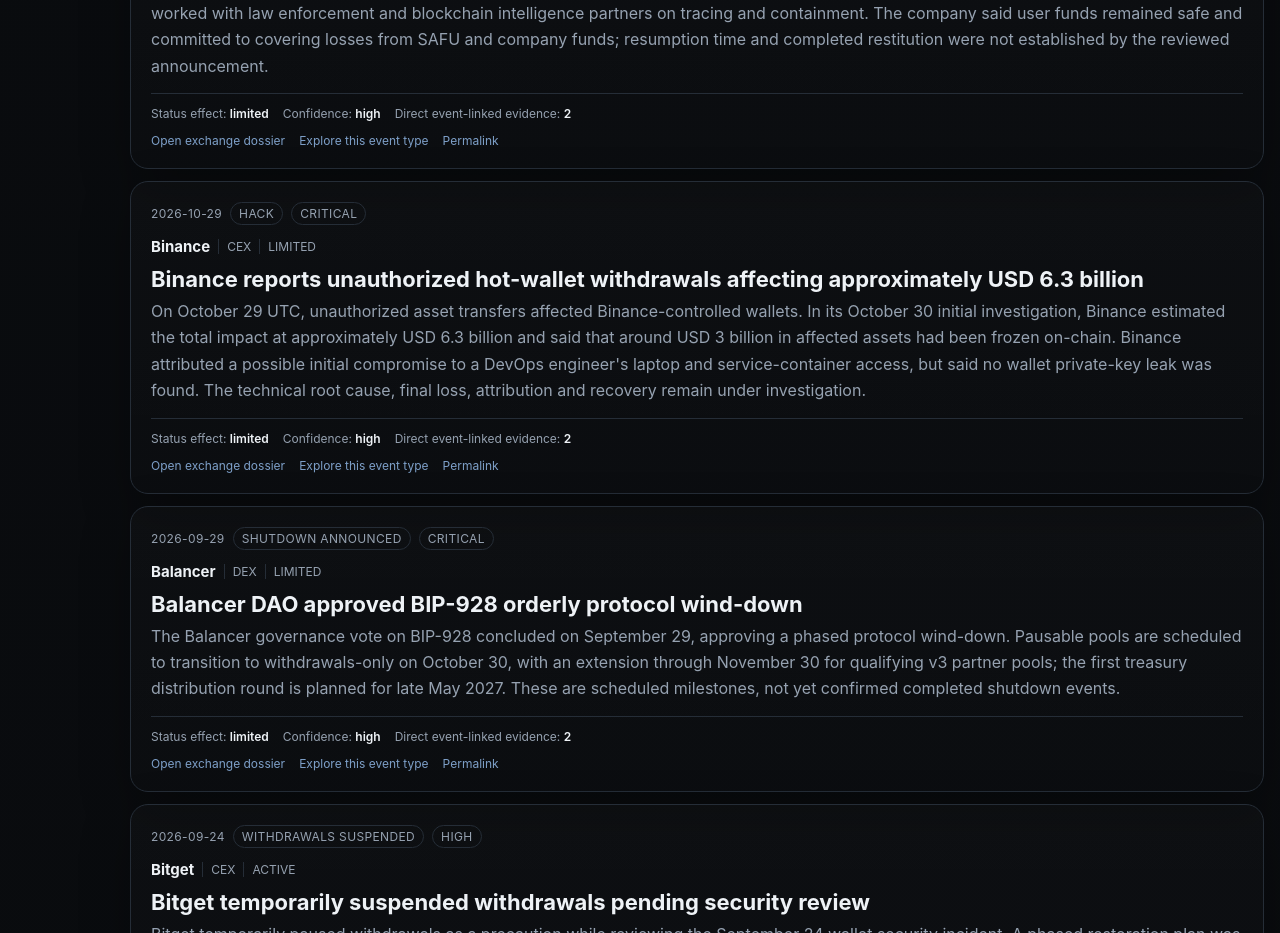
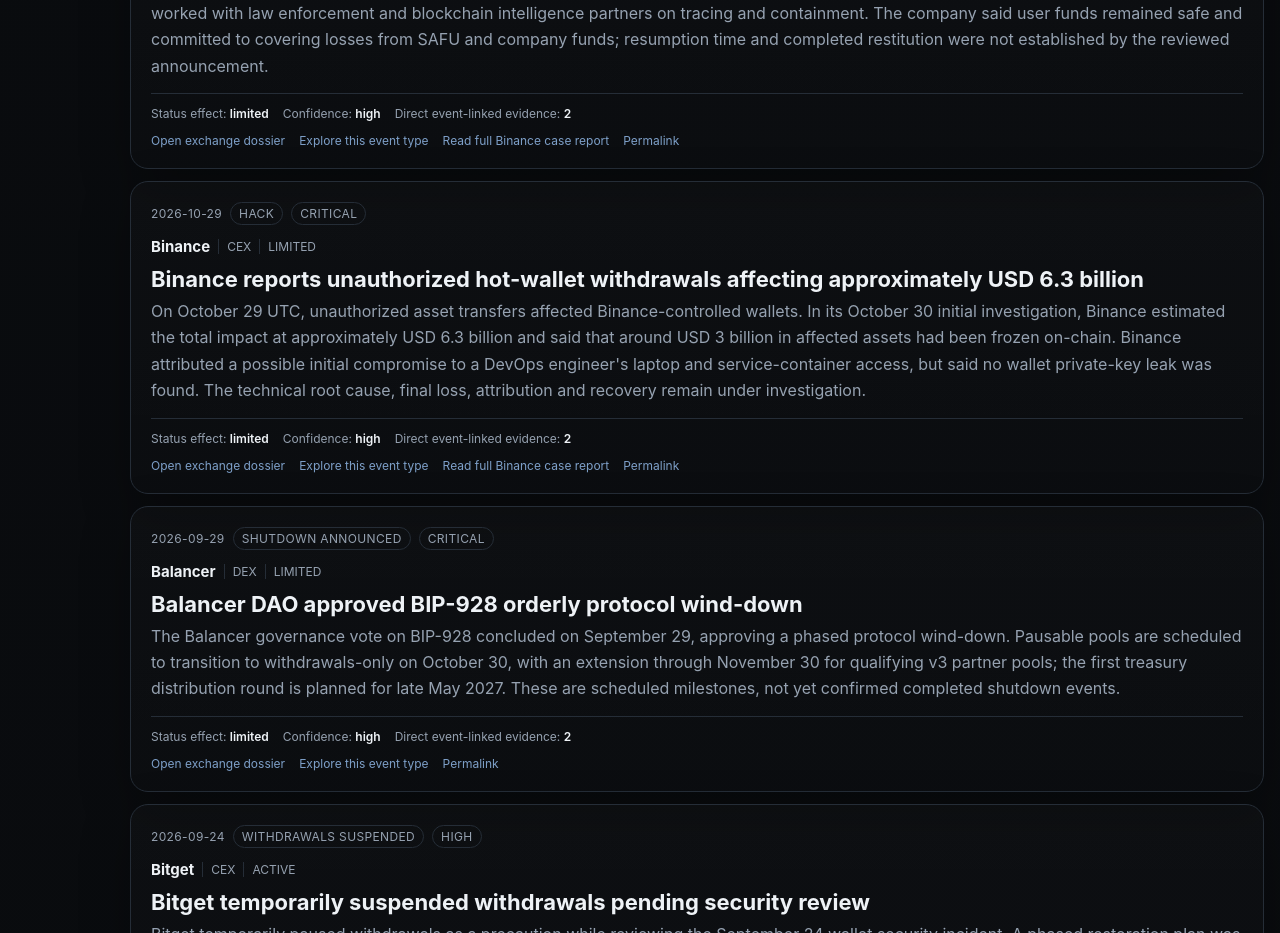
Before and after one commit to badjoke-lab/historical-exchange-index, a Next.js app: page /incidents in a window 1280 px wide. Shown: the part 820-1753 px from the top of the page. Built offline with nearby package versions, Linux system fonts and the light colour scheme; no server answers.

Commit message:
Link reviewed Binance incident case file from src/components/incidents/incident-timeline-page.tsx

```diff
--- a/src/components/incidents/incident-timeline-page.tsx
+++ b/src/components/incidents/incident-timeline-page.tsx
@@ -137,7 +137,7 @@ export default function IncidentTimelinePage({ pageNumber }: { pageNumber: numbe
                   <div className={styles.exchangeRow}><Link href={`/exchange/${entity.slug}/`}>{entity.canonical_name}</Link><span>{entity.type.toUpperCase()}</span><span>{entity.status}</span></div>
                   <h3>{event.title}</h3><p className={styles.description}>{event.description}</p>
                   <div className={styles.eventFacts}><span>Status effect: <strong>{event.event_status_effect}</strong></span><span>Confidence: <strong>{event.confidence}</strong></span><span>Direct event-linked evidence: <strong>{evidence.length}</strong></span></div>
-                  <div className={styles.recordLinkRow}><Link href={`/exchange/${entity.slug}/`}>Open exchange dossier</Link><Link href={eventTypeHref(event.event_type)}>Explore this event type</Link><a href={`#${event.id}`}>Permalink</a></div>
+                  <div className={styles.recordLinkRow}><Link href={`/exchange/${entity.slug}/`}>Open exchange dossier</Link><Link href={eventTypeHref(event.event_type)}>Explore this event type</Link>{entity.slug === 'binance' && event.event_date?.startsWith('2026-10-29') ? <Link href="/incidents/binance-2026-security-breach/">Read full Binance case report</Link> : null}<a href={`#${event.id}`}>Permalink</a></div>
                 </article>
               ))}
             </div>
```
